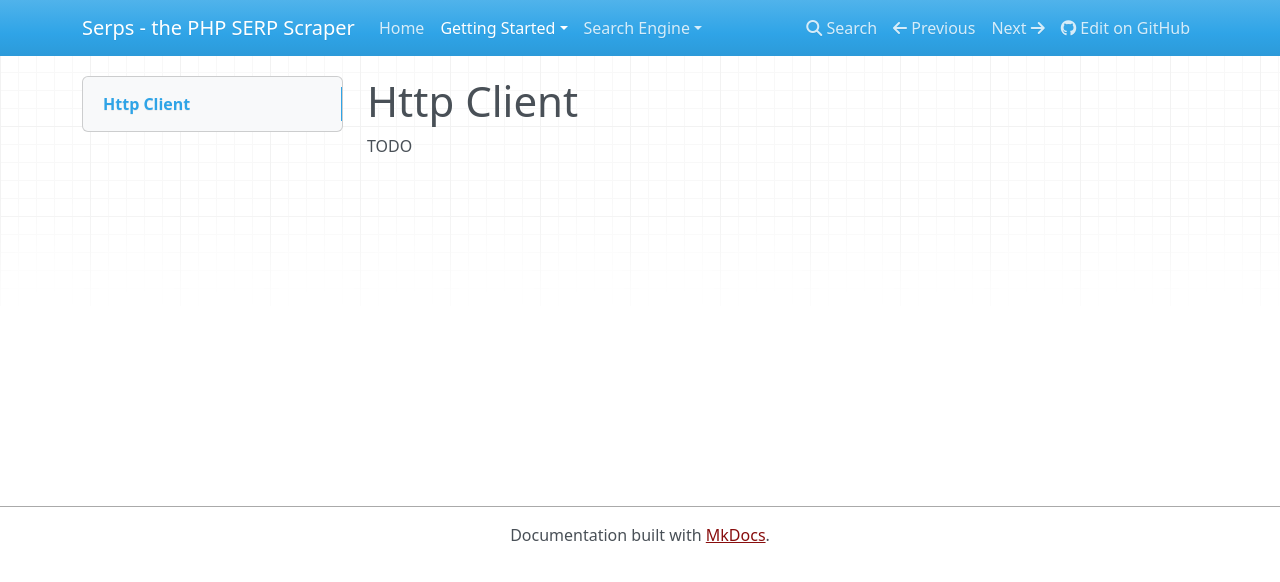
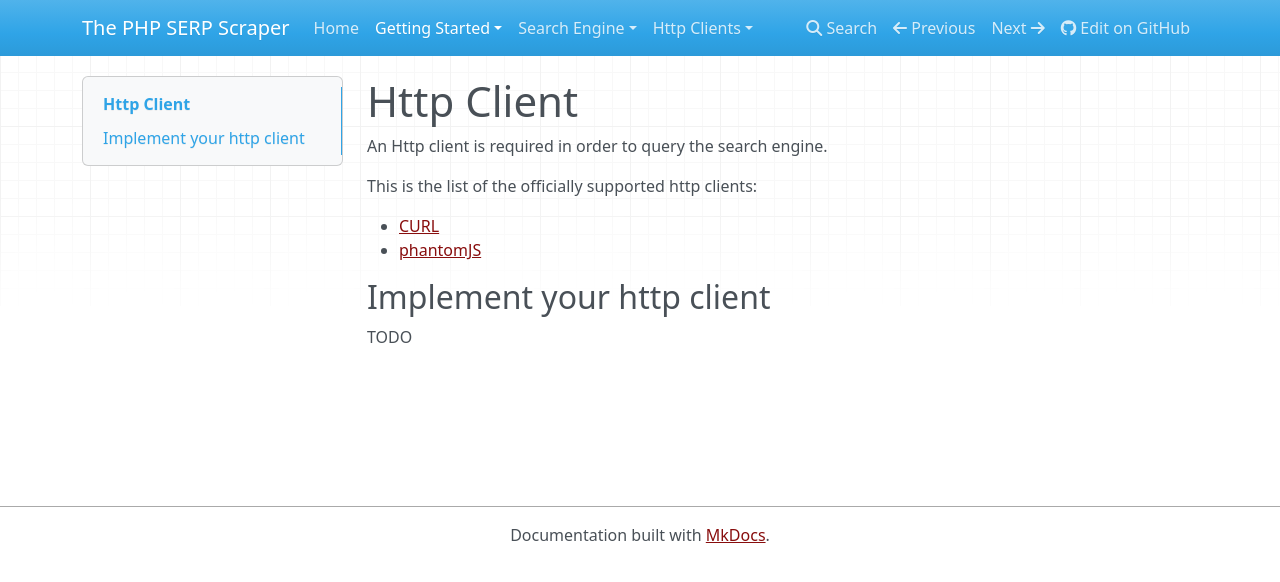
Before and after one commit to serp-spider/documentation, an MkDocs documentation site: the page built from docs/http-client.md, in a window 1280 px wide. Shown: the top 582 px of the page. Built offline with MkDocs 1.6.1, drawn with Linux system fonts in a browser that asks for light colours; nearby versions of some CDN libraries; old or Windows-style settings are respelled for this version of MkDocs.

Commit message:
PhantomJS

```diff
--- a/docs/http-client.md
+++ b/docs/http-client.md
@@ -1,4 +1,16 @@
 Http Client
 ===========
 
+An Http client is required in order to query the search engine.
+
+
+This is the list of the officially supported http clients:
+
+- [CURL](http-client/curl.md)
+- [phantomJS](http-client/phantomJS.md)
+
+
+Implement your http client
+--------------------------
+
 TODO
--- a/mkdocs.yml
+++ b/mkdocs.yml
@@ -1,4 +1,4 @@
-site_name: Serps - the PHP SERP Scraper
+site_name: The PHP SERP Scraper
 pages:
   - Home: index.md
   - Getting Started:
@@ -12,13 +12,17 @@ pages:
       - Search Parameters: search-engine/google/parameters.md
       - Result Types: search-engine/google/result-types.md
 
+  - Http Clients:
+      - CURL: http-client/curl.md
+      - PhantomJS: http-client/phantomJS.md
+
 
 
 
 repo_url: https://github.com/serp-scrape/serps
 
 site_description: >
-  SERPS is SERP Scraper for php.
+  SERPS is a SERP Scraper for php.
   It offers a set of tools to manipulate and parse popular search engines such as Google, Yahoo, Bing...
 
 site_favicon: null
```
Also changed, not shown: docs/http-client/curl.md (added, +4 -0 lines), docs/http-client/phantomJS.md (added, +43 -0 lines).
